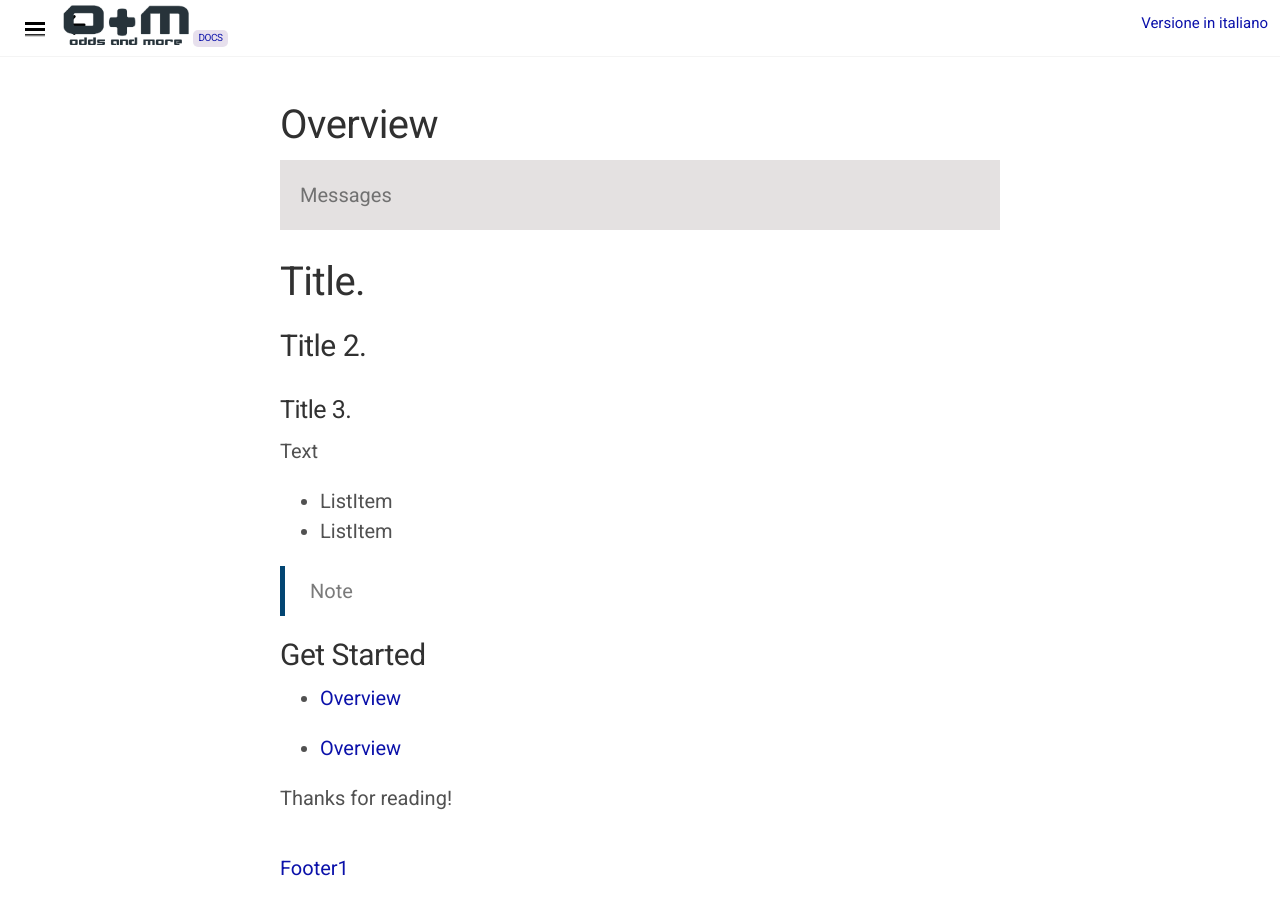
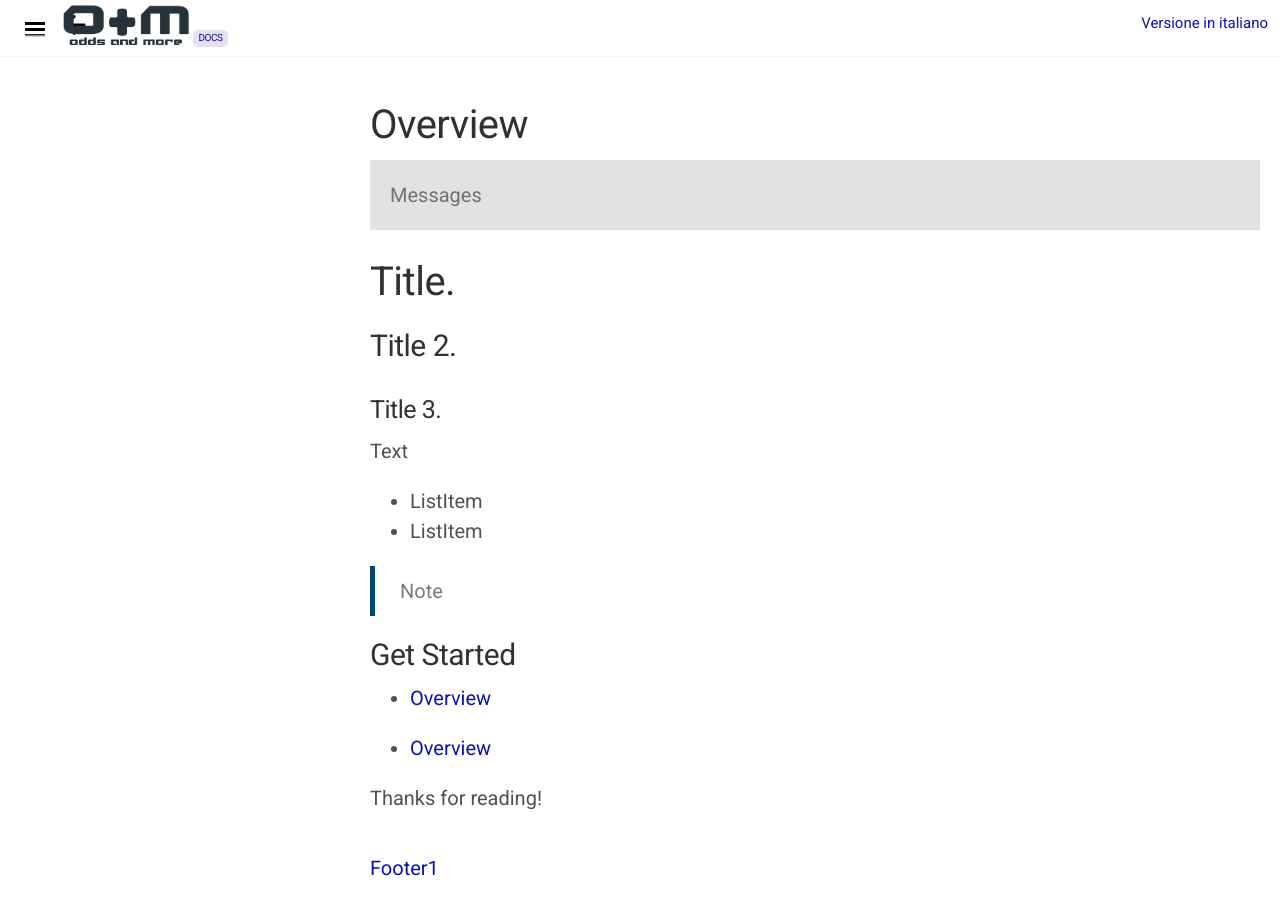
Before and after one commit to docsforodds/docs, a Jekyll site: the page built from docs/en/index.md, in a window 1280 px wide. Built offline with Jekyll 4.4.1, drawn with Linux system fonts in a browser that asks for light colours; nearby versions of some CDN libraries.

Commit message:
set container liquid

```diff
--- a/docs/public/css/oam.css
+++ b/docs/public/css/oam.css
@@ -409,3 +409,26 @@ img.border {
   background-image: -ms-linear-gradient(to bottom, #000, #000 20%, transparent 20%, transparent 40%, #000 40%, #000 60%, transparent 60%, transparent 80%, #000 80%, #000 100%);
   background-image: linear-gradient(to bottom, #000, #000 20%, transparent 20%, transparent 40%, #000 40%, #000 60%, transparent 60%, transparent 80%, #000 80%, transparent 100%);
 }
+
+
+
+/*
+ * Container
+ *
+ * Center the page content.
+ */
+
+ .container {
+  max-width: 1024px;
+
+}
+@media (min-width: 1025px)  {
+  .container {
+    margin-left: 350px;
+  }
+}
+@media (min-width: 1440px)  {
+  .container {
+    max-width: calc(100% - 400px);
+  }
+}
```
